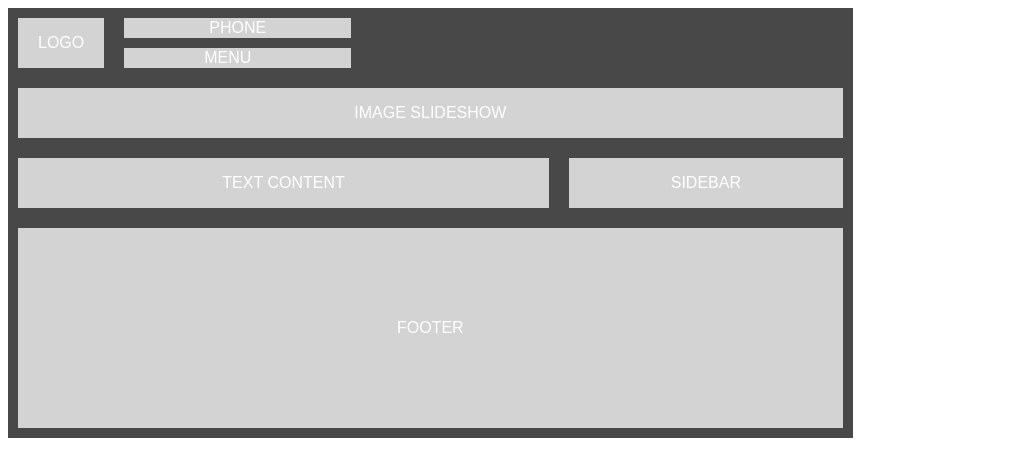
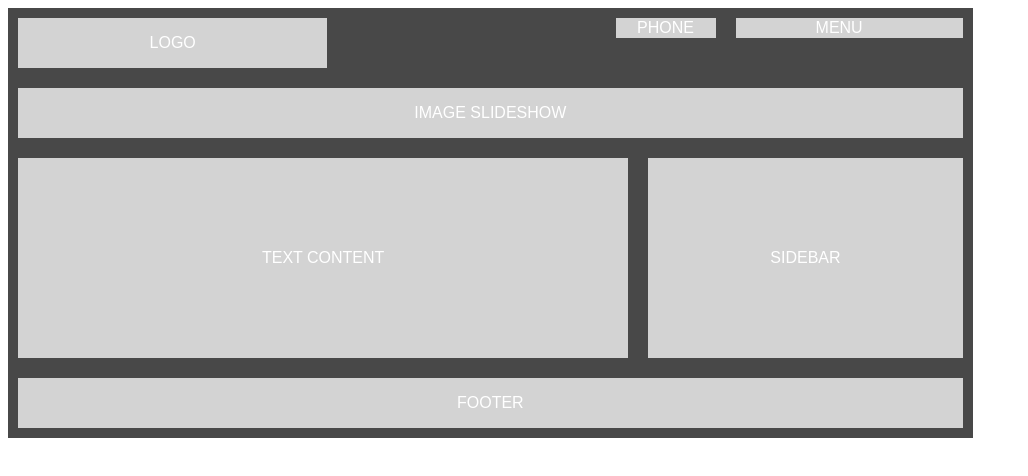
Before and after one commit to TanzeelaT/html-css, a plain HTML site: page index.html in a window 1280 px wide. Shown: the whole page, without its empty margins (0-1028 px from the left). Drawn offline with Linux system fonts and the light colour scheme.

Commit message:
Update style.css

```diff
--- a/style.css
+++ b/style.css
@@ -10,28 +10,34 @@
 
 }
 .top{
-  display: flex;
-  flex-direction: row;
+  display: inline-flex;
+
   flex: 1 1 100%;
 }
 .logo{
   padding-right: 20px;
   padding-left: 20px;
   height: 50px;
+  flex: 1 3 20%;
 }
 
 .phonemenu{
-
+  flex: 2 1 50%;
+  display: flex;
+  flex-wrap: wrap;
+  justify-content: flex-end;
 }
 .phone{
   padding-right: 40px;
   padding-left: 40px;
   height: 20px;
-  align-items: flex-end;
+  max-width: 20px;
+
 }
 .menu{
   padding-right: 100px;
   padding-left: 80px;
+  max-width: 80px;
   height: 20px;
 }
 .slideshow{
@@ -44,13 +50,14 @@
 }
 .textcontent{
   flex:2 1 66%;
+  height: 200px;
 }
 .sidebar{
   flex:1 1 34%;
 }
 .footer{
   flex: 1 1 100%;
-  height: 200px
+
 }
 #container{
   background-color: lightgray;
```
